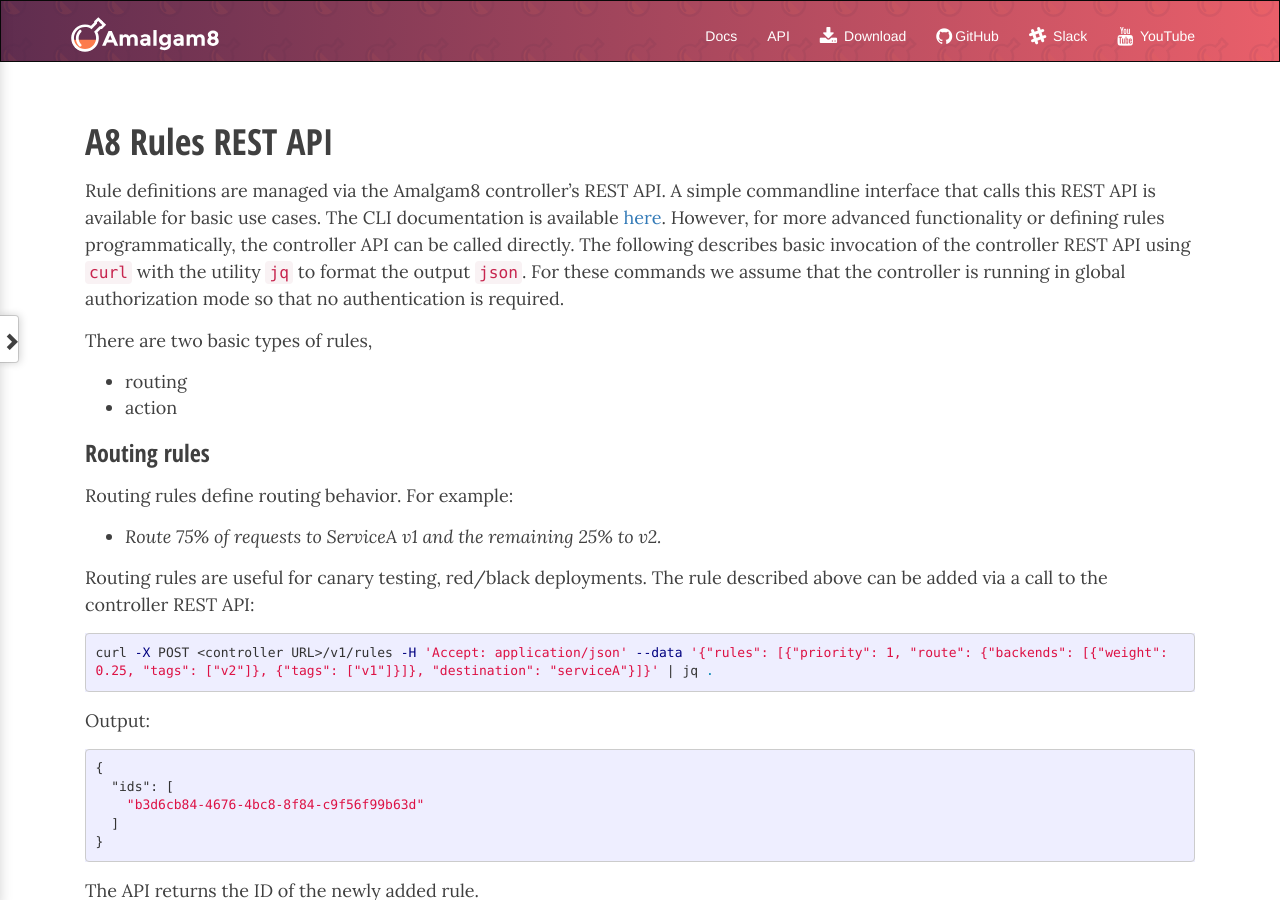
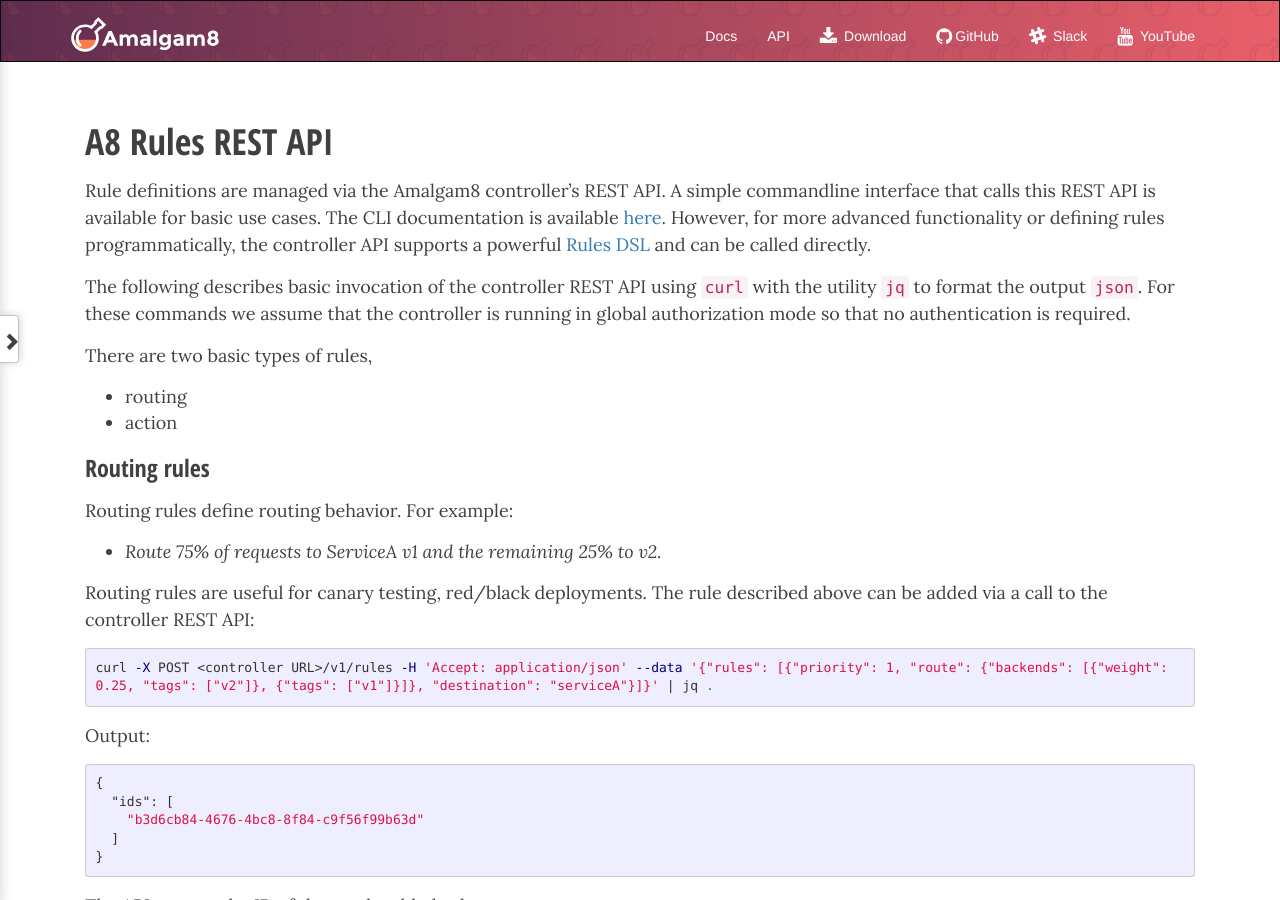
Before and after one commit to amalgam8/amalgam8.github.io, a Jekyll site: the page built from _docs/2-controlplane/1-controller/rules-api.md, in a window 1280 px wide and 900 px high. Built offline with Jekyll 4.4.1, drawn with Linux system fonts in a browser that asks for light colours; nearby versions of some CDN libraries; comment, search, counter and statistics services are not loaded.

Commit message:
add reference to rule DSL

```diff
--- a/_docs/2-controlplane/1-controller/rules-api.md
+++ b/_docs/2-controlplane/1-controller/rules-api.md
@@ -7,7 +7,13 @@ subcategory: Route Controller
 order: 2
 ---
 
-Rule definitions are managed via the Amalgam8 controller's REST API. A simple commandline interface that calls this REST API is available for basic use cases. The CLI documentation is available [here](https://github.com/amalgam8/a8ctl). However, for more advanced functionality or defining rules programmatically, the controller API can be called directly. The following describes basic invocation of the controller REST API using `curl` with the utility `jq` to format the output `json`. For these commands we assume that the controller is running in global authorization mode so that no authentication is required.
+Rule definitions are managed via the Amalgam8 controller's REST API.
+A simple commandline interface that calls this REST API is available for basic use cases.
+The CLI documentation is available [here](https://github.com/amalgam8/a8ctl).
+However, for more advanced functionality or defining rules programmatically, the controller API supports a
+powerful [Rules DSL](/docs/control-plane/controller/rules-dsl/) and can be called directly.
+
+The following describes basic invocation of the controller REST API using `curl` with the utility `jq` to format the output `json`. For these commands we assume that the controller is running in global authorization mode so that no authentication is required.
 
 There are two basic types of rules,
 
```
